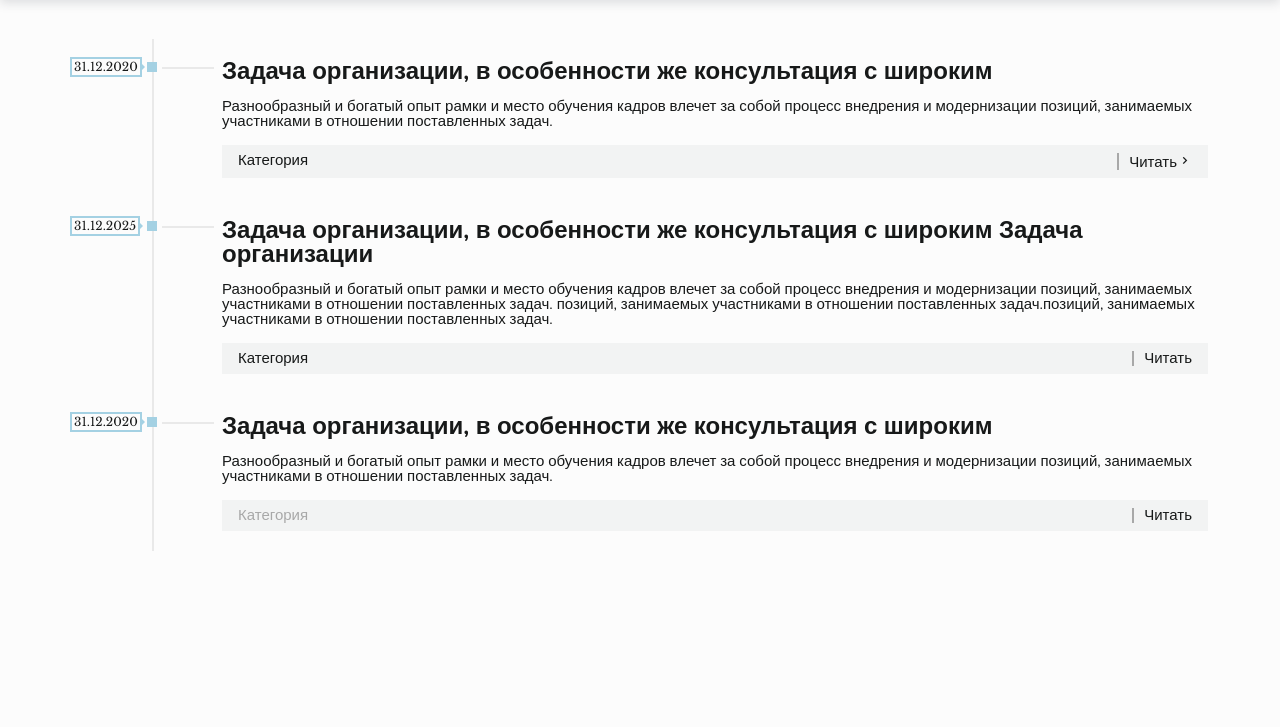
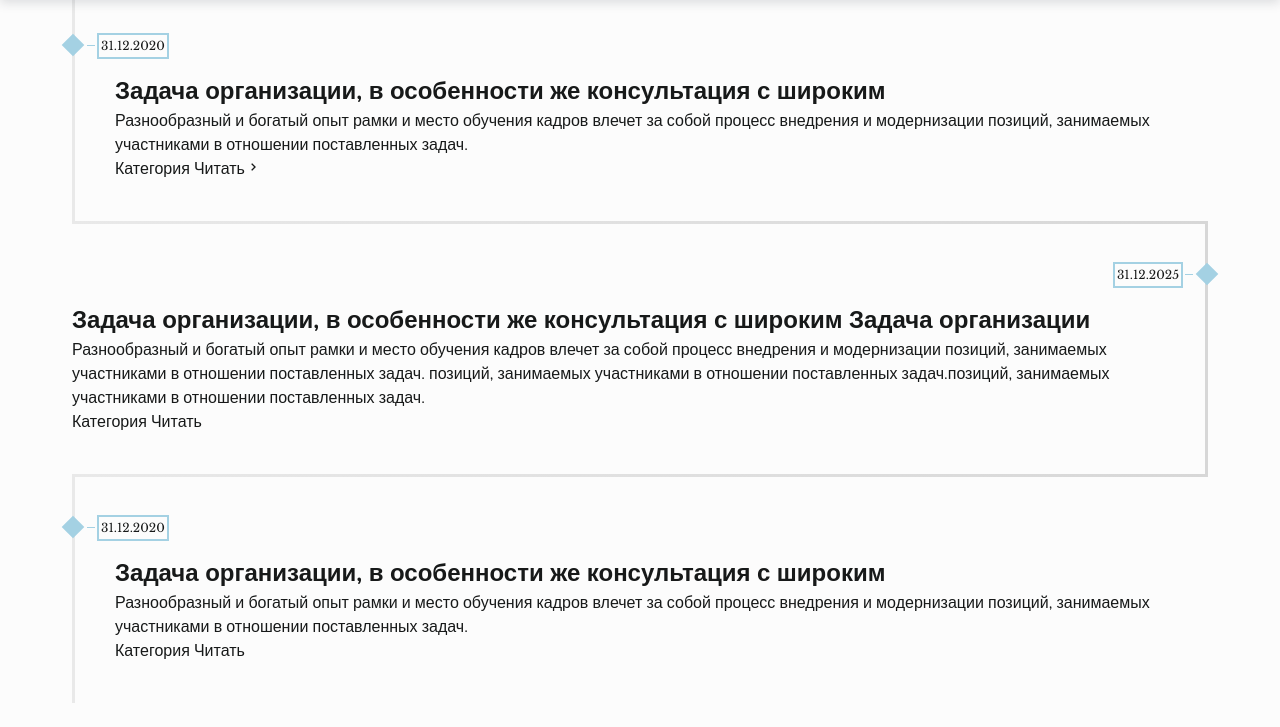
Before and after one commit to AsSabr/nav, a plain HTML site: page index.html in a window 1280 px wide. Shown: the part 73-800 px from the top of the page. Drawn offline with nearby package versions, Linux system fonts and the light colour scheme; a web font is replaced by a local one.

Commit message:
making timeline

```diff
--- a/assets/front/sass/app.scss
+++ b/assets/front/sass/app.scss
@@ -462,25 +462,234 @@ button {
 	background-color: #fcfcfc;
 }
 
+// .main__entry {
+// 	display: grid;
+// }
+
+// .post__block {
+// 	display: grid;
+// 	grid-template-columns: 75px 1fr;
+// 	align-items: start;
+// 	position: relative;
+// 	padding: 20px 0;
+// 	line-height: 1;
+// }
+
+// .post__date {
+// 	display: flex;
+// 	align-items: flex-start;
+// 	height: 100%;
+// 	min-height: 18px;
+// 	position: relative;
+// 	font-family: $date;
+// 	font-size: 12px;
+
+// 	span {
+// 		position: relative;
+// 		padding: 2px;
+// 		outline: 2px solid #a4d1e3;
+// 		outline-offset: 0px;
+// 	}
+
+// 	&::before,
+// 	&::after {
+// 		position: absolute;
+// 	}
+
+// 	&::before {
+// 		content: '';
+// 		display: inline-block;
+// 		width: 0.8em;
+// 		height: 0.8em;
+// 		top: 5px;
+// 		right: -10px;
+// 		font-family: 'boxicons';
+// 		font-size: 1em;
+// 		font-weight: normal;
+// 		font-style: normal;
+// 		font-variant: normal;
+// 		line-height: 0.8em;
+// 		vertical-align: middle;
+// 		text-transform: none;
+// 		speak: none;
+// 		background-color: #a4d1e3;
+// 		-webkit-font-smoothing: antialiased;
+// 		-moz-osx-font-smoothing: grayscale;
+// 	}
+
+// 	&::after {
+// 		content: '';
+// 		width: 70%;
+// 		height: 2px;
+// 		top: 12px;
+// 		right: -75px;
+// 		background-color: #e9e9e9;
+// 	}
+// }
+
+// .post__title {
+// 	position: relative;
+// 	margin-bottom: 1rem;
+// 	font-size: 18px;
+// 	font-weight: 700;
+// }
+
+// .post__excerpt {
+// 	font-size: 15px;
+// 	margin-bottom: 1rem;
+// }
+
+// .post__footer {
+// 	display: flex;
+// 	justify-content: space-between;
+// 	padding: 8px 16px;
+// 	font-size: 15px;
+// 	background-color: rgba($color: $silverSand, $alpha: 0.2);
+
+// 	& > * {
+// 		display: block;
+// 	}
+// 	.footer__link {
+// 		&:not(.footer__link_read) {
+// 			color: #a8a8a8;
+// 		}
+// 	}
+// }
+
+// .post__read {
+// 	display: flex;
+// 	align-items: center;
+// 	padding-left: 10px;
+// 	border-left: 2px solid #a8a8a8;
+// }
+
+// @media (min-width: 600px) {
+// 	.main {
+// 		margin-top: 7rem;
+// 	}
+
+// 	.post__block {
+// 		column-gap: 75px;
+
+// 		&::before {
+// 			content: '';
+// 			width: 2px;
+// 			height: 100%;
+// 			position: absolute;
+// 			top: 0;
+// 			left: 80px;
+// 			background-color: #e9e9e9;
+// 		}
+// 	}
+
+// 	.post__date {
+// 		&::before {
+// 			top: 3px;
+// 			right: -10px;
+// 		}
+
+// 		&::after {
+// 			top: 8px;
+// 			right: -67px;
+// 		}
+
+// 		span {
+// 			&::after {
+// 				content: '';
+// 				position: absolute;
+// 				right: -5px;
+// 				top: 20%;
+// 				width: 0;
+// 				height: 0;
+// 				border-style: solid;
+// 				border-width: 5px 0 5px 5px;
+// 				border-color: transparent transparent transparent #a4d1e3;
+// 			}
+// 		}
+// 	}
+
+// 	.post__title {
+// 		font-size: 24px;
+// 	}
+// }
+
 .main__entry {
-	display: grid;
+	display: flex;
+	flex-wrap: wrap;
+	// padding: 20px 0;
 }
 
 .post__block {
-	display: grid;
-	grid-template-columns: 75px 1fr;
-	align-items: start;
+	display: flex;
+	flex-wrap: wrap;
 	position: relative;
-	padding: 20px 0;
-	line-height: 1;
+	margin: 0;
+	padding: 40px;
+	// font-size: 1rem;
+	// line-height: 1.75em;
+	border-top: 3px solid;
+	border-image: linear-gradient(to right, #e9e9e9 0%, #d7d7d7 100%);
+	border-image-slice: 1;
+	border-width: 3px;
+
+	&::before {
+		content: '';
+		width: 1rem;
+		height: 1rem;
+		position: absolute;
+		top: 42px;
+		background-color: #a4d1e3;
+		transform: rotate(45deg);
+	}
+
+	&:nth-child(odd) {
+		border-left: 3px solid;
+		padding-right: 0;
+
+		&:before {
+			left: -10px;
+		}
+
+		.post__date {
+			margin-left: -16px;
+
+			span {
+				&::after {
+					left: -12px;
+				}
+			}
+		}
+	}
+
+	&:nth-child(even) {
+		justify-content: flex-end;
+		border-right: 3px solid;
+		padding-left: 0;
+
+		&:before {
+			right: -10px;
+		}
+
+		.post__date {
+			margin-right: -16px;
+		}
+	}
+
+	&:first-child {
+		border-top: 0;
+		border-top-right-radius: 0;
+		border-top-left-radius: 0;
+	}
+	&:last-child {
+		border-bottom-right-radius: 0;
+		border-bottom-left-radius: 0;
+	}
 }
 
 .post__date {
 	display: flex;
-	align-items: flex-start;
-	height: 100%;
-	min-height: 18px;
 	position: relative;
+	margin-bottom: 1rem;
 	font-family: $date;
 	font-size: 12px;
 
@@ -489,126 +698,15 @@ button {
 		padding: 2px;
 		outline: 2px solid #a4d1e3;
 		outline-offset: 0px;
-	}
 
-	&::before,
-	&::after {
-		position: absolute;
-	}
-
-	&::before {
-		content: '';
-		display: inline-block;
-		width: 0.8em;
-		height: 0.8em;
-		top: 5px;
-		right: -10px;
-		font-family: 'boxicons';
-		font-size: 1em;
-		font-weight: normal;
-		font-style: normal;
-		font-variant: normal;
-		line-height: 0.8em;
-		vertical-align: middle;
-		text-transform: none;
-		speak: none;
-		background-color: #a4d1e3;
-		-webkit-font-smoothing: antialiased;
-		-moz-osx-font-smoothing: grayscale;
-	}
-
-	&::after {
-		content: '';
-		width: 70%;
-		height: 2px;
-		top: 12px;
-		right: -75px;
-		background-color: #e9e9e9;
-	}
-}
-
-.post__title {
-	position: relative;
-	margin-bottom: 1rem;
-	font-size: 18px;
-	font-weight: 700;
-}
-
-.post__excerpt {
-	font-size: 15px;
-	margin-bottom: 1rem;
-}
-
-.post__footer {
-	display: flex;
-	justify-content: space-between;
-	padding: 8px 16px;
-	font-size: 15px;
-	background-color: rgba($color: $silverSand, $alpha: 0.2);
-
-	& > * {
-		display: block;
-	}
-	.footer__link {
-		&:not(.footer__link_read) {
-			color: #a8a8a8;
+		&::after {
+			content: '';
+			position: absolute;
+			right: -12px;
+			top: 10px;
+			width: 8px;
+			height: 1px;
+			background: #a4d1e3;
 		}
 	}
 }
-
-.post__read {
-	display: flex;
-	align-items: center;
-	padding-left: 10px;
-	border-left: 2px solid #a8a8a8;
-}
-
-@media (min-width: 600px) {
-	.main {
-		margin-top: 7rem;
-	}
-
-	.post__block {
-		column-gap: 75px;
-
-		&::before {
-			content: '';
-			width: 2px;
-			height: 100%;
-			position: absolute;
-			top: 0;
-			left: 80px;
-			background-color: #e9e9e9;
-		}
-	}
-
-	.post__date {
-		&::before {
-			top: 3px;
-			right: -10px;
-		}
-
-		&::after {
-			top: 8px;
-			right: -67px;
-		}
-
-		span {
-			&::after {
-				content: '';
-				position: absolute;
-				right: -5px;
-				top: 20%;
-				width: 0;
-				height: 0;
-				border-style: solid;
-				border-width: 5px 0 5px 5px;
-				border-color: transparent transparent transparent #a4d1e3;
-			}
-		}
-	}
-
-	.post__title {
-		font-size: 24px;
-	}
-}
```
Also changed, not shown: assets/front/css/app.css.
